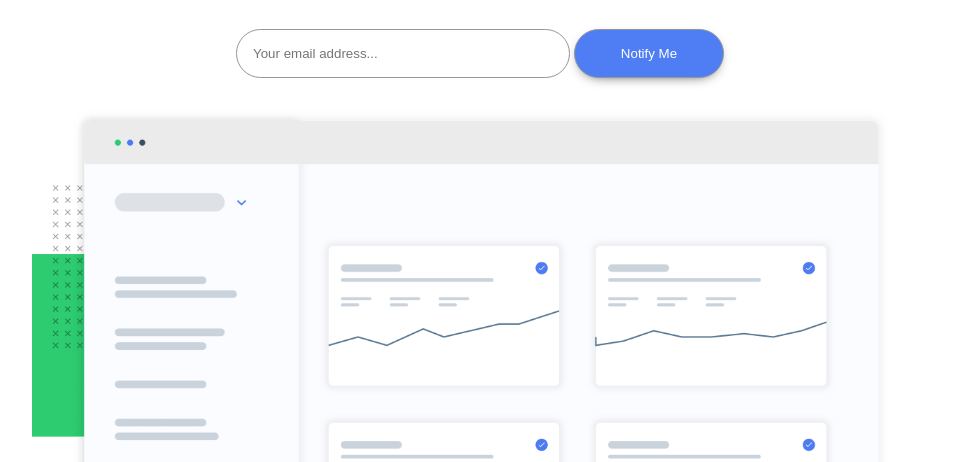
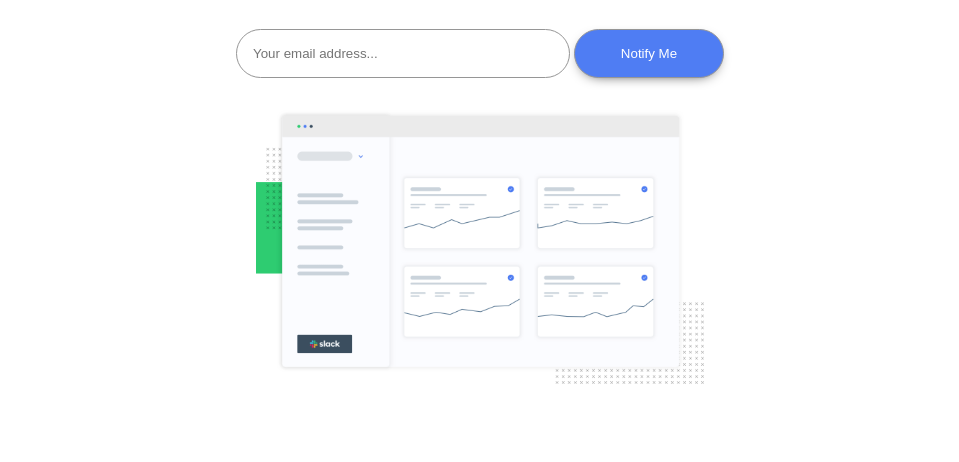
Before and after one commit to Cyrus-Akwaboah-Emmanuel/Ping-coming-soon-page, a plain HTML site: page index.html in a window 1280 px wide. Shown: the part 229-691 px from the top of the page, without its empty margins (160-1119 px from the left). Drawn offline with nearby package versions, Linux system fonts and the light colour scheme.

Commit message:
Add files via upload

```diff
--- a/style.css
+++ b/style.css
@@ -78,7 +78,7 @@ button{
 button:hover{background-color: var(--Pale-Blue);}
 
 
-#dashboard{width: 100%;}
+#dashboard{width: 50%;}
 
 /* footer */
 
```
